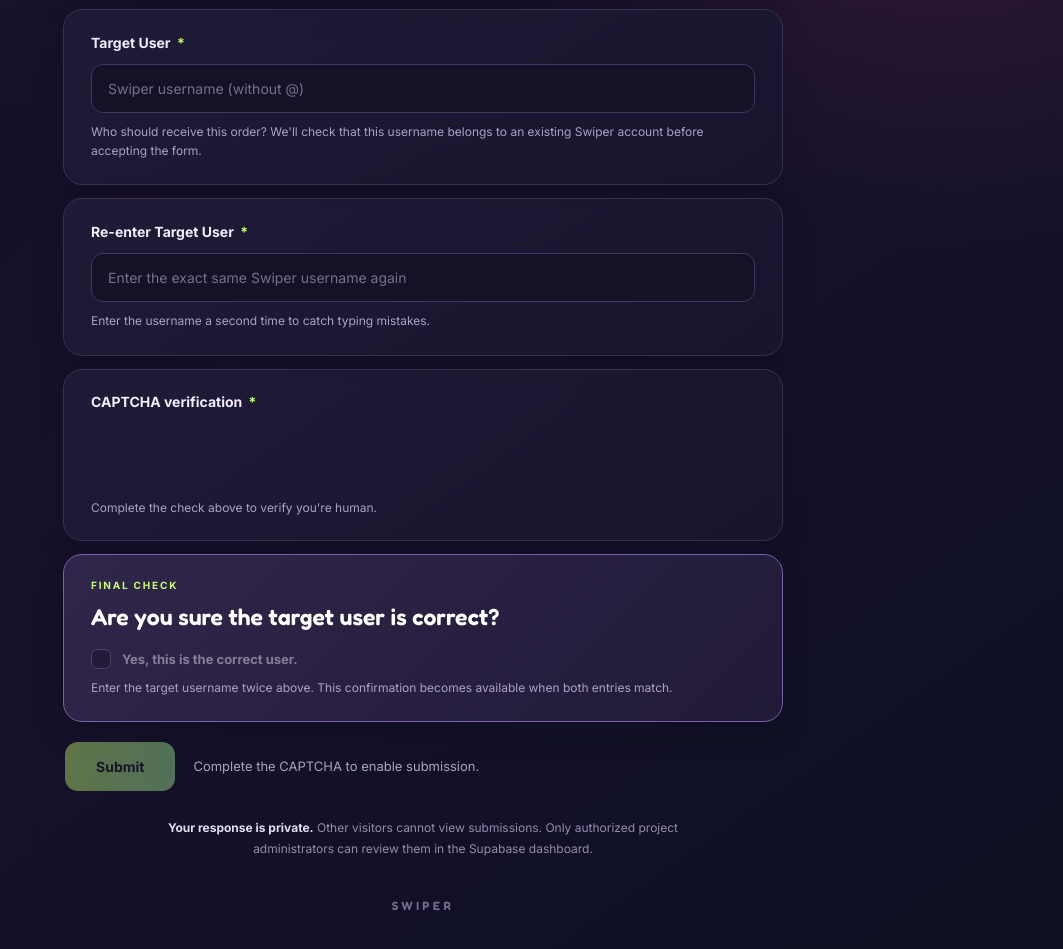
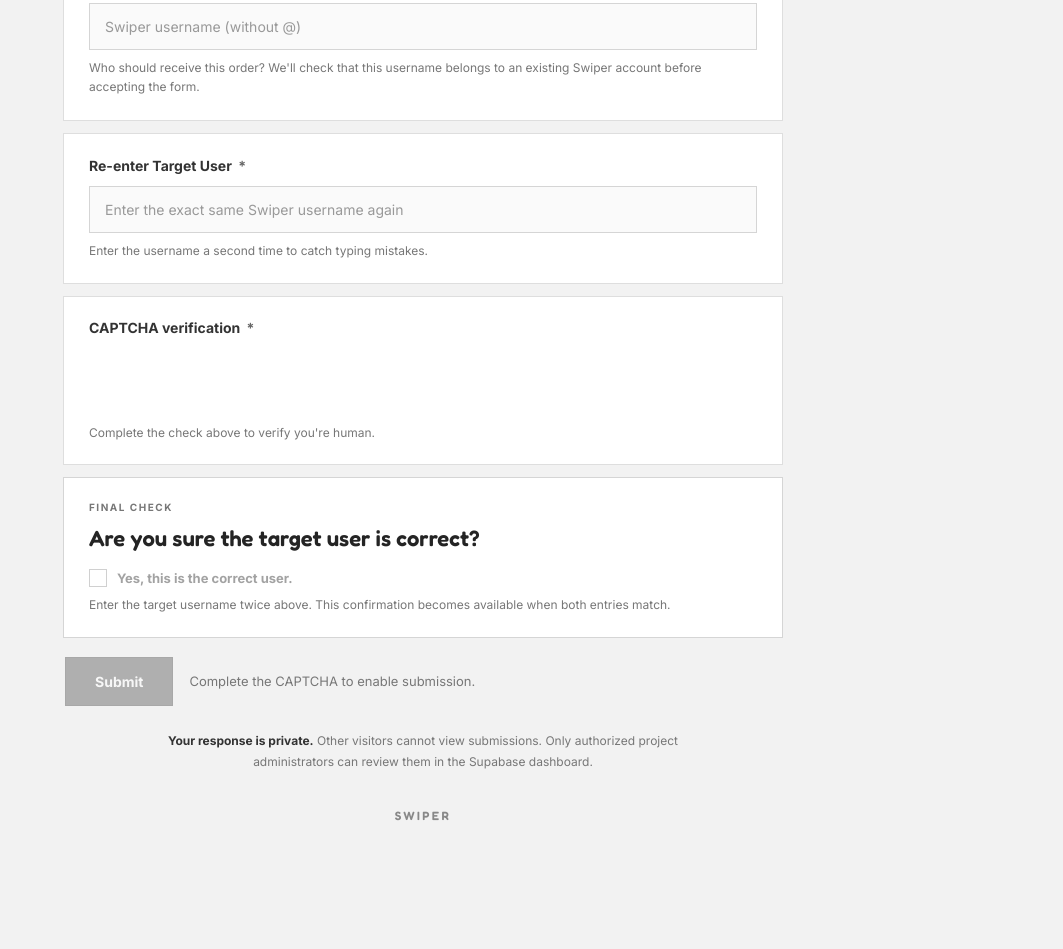
Before and after one commit to playswiper/Redeem, a plain HTML site: page index.html in a window 1280 px wide. Shown: the part 779-1728 px from the top of the page, without its empty margins (217-1280 px from the left). After the commit the page ends 1662 px from the top, so only its background shows below. Drawn offline with Linux system fonts and the light colour scheme.

Commit message:
Remove purple styling and decorative circles; enforce grayscale

```diff
--- a/index.html
+++ b/index.html
@@ -3,59 +3,61 @@
 <head>
   <meta charset="utf-8">
   <meta name="viewport" content="width=device-width,initial-scale=1">
-  <meta name="theme-color" content="#f5f1e8">
+  <meta name="theme-color" content="#f3f3f3">
   <meta name="description" content="Submit your Swiper order details securely.">
   <title>Swiper — Redeem an Order</title>
   <link rel="preconnect" href="https://challenges.cloudflare.com">
   <link href="https://fonts.googleapis.com/css2?family=Fredoka:wght@400;500;600;700&family=Inter:wght@400;500;600;700&display=swap" rel="stylesheet">
   <script src="https://challenges.cloudflare.com/turnstile/v0/api.js" defer></script>
   <style>
-:root{color-scheme:dark;--bg:#100d20;--panel:#1b1730;--ink:#f8f5ff;--muted:#aaa2c5;--line:#393052;--purple:#9b78ff;--pink:#ff70bd;--lime:#c8ff70;--field:#151127}
-*{box-sizing:border-box}html{scroll-behavior:smooth}
-body{margin:0;min-height:100vh;padding:48px 18px 64px;background:radial-gradient(ellipse at 12% 8%,#543b8a55,transparent 34%),radial-gradient(ellipse at 92% 28%,#9b367444,transparent 30%),linear-gradient(145deg,#100d20,#17112b 55%,#0d1023);color:var(--ink);font-family:Inter,Arial,sans-serif;overflow-x:hidden}
-body:before,body:after{content:"";position:fixed;z-index:-1;pointer-events:none;border-radius:50%;filter:blur(2px);animation:float 12s ease-in-out infinite}
-body:before{width:260px;height:260px;left:-120px;bottom:8%;background:#9b78ff18;border:1px solid #bba4ff20}
-body:after{width:190px;height:190px;right:-80px;top:14%;background:#ff70bd16;border:1px solid #ff9bd526;animation-delay:-5s}
-@keyframes float{0%,100%{transform:translate3d(0,0,0) rotate(0)}50%{transform:translate3d(22px,-24px,0) rotate(12deg)}}
-@keyframes rise{from{opacity:0;transform:translateY(22px) scale(.985)}to{opacity:1;transform:translateY(0) scale(1)}}
-@keyframes shimmer{0%{background-position:0% 50%}100%{background-position:200% 50%}}
-@keyframes pulse{0%,100%{box-shadow:0 0 0 0 #c8ff7028}50%{box-shadow:0 0 0 8px #c8ff7000}}
+:root{color-scheme:light;--ink:#242424;--muted:#737373;--line:#dedede;--panel:#fff;--field:#fafafa;--accent:#555}
+*{box-sizing:border-box}
+html{scroll-behavior:smooth}
+body{margin:0;min-height:100vh;padding:44px 18px 60px;background:#f2f2f2;color:var(--ink);font-family:Inter,Arial,sans-serif;overflow-x:hidden}
 .shell{width:min(100%,720px);margin:0 auto}
-.shell>.card:first-child{position:relative;overflow:hidden;border:1px solid #6e5c9b70;border-radius:30px;background:linear-gradient(135deg,#302451 0%,#211936 56%,#39214c 100%);box-shadow:0 24px 80px #05030d80;margin-bottom:22px;animation:rise .65s cubic-bezier(.2,.8,.2,1) both}
-.shell>.card:first-child:before{content:"✦  ·  ✧       ✦";position:absolute;right:28px;top:25px;color:#d8c9ff55;font-size:20px;letter-spacing:14px;animation:float 7s ease-in-out infinite}
-.shell>.card:first-child:after{content:"";position:absolute;width:250px;height:250px;right:-92px;bottom:-158px;border:1px solid #c9b3ff38;border-radius:50%;box-shadow:0 0 0 25px #c9b3ff08,0 0 0 52px #c9b3ff06}
-.banner{display:none}.intro{padding:42px 40px 38px;position:relative;z-index:1}
-.eyebrow{display:inline-flex;align-items:center;gap:9px;border:1px solid #c8ff7050;border-radius:999px;padding:8px 13px;background:#c8ff7012;color:var(--lime);font-size:10px;font-weight:800;letter-spacing:.16em;text-transform:uppercase}
-.eyebrow:before{content:"";width:7px;height:7px;border-radius:50%;background:var(--lime);box-shadow:0 0 12px var(--lime);animation:pulse 2s infinite}
-h1{font:600 clamp(36px,7vw,52px)/1.03 Fredoka,Inter,sans-serif;letter-spacing:-.035em;color:#fff;margin:23px 0 13px;max-width:520px}
-.intro p{color:#c9c0df;line-height:1.75;margin:0;font-size:14px;max-width:520px}.required-note{font-size:12px!important;color:#a89acb!important;margin-top:22px!important}
-form{display:grid;gap:13px}
-.field,.captcha{background:linear-gradient(145deg,#211b38ed,#19152ded);border:1px solid var(--line);border-radius:19px;box-shadow:0 12px 30px #05030d25;margin:0;position:relative;animation:rise .6s both;transition:border-color .2s,transform .2s,box-shadow .2s}
-.field:nth-of-type(1){animation-delay:.06s}.field:nth-of-type(2){animation-delay:.12s}.field:nth-of-type(3){animation-delay:.18s}.field:nth-of-type(4){animation-delay:.24s}.field:nth-of-type(5){animation-delay:.3s}.captcha{animation-delay:.36s}
-.field:hover,.captcha:hover{border-color:#8069b7;transform:translateY(-2px);box-shadow:0 16px 34px #05030d40}.field{padding:24px 27px}
-label{display:block;font-size:14px;font-weight:700;margin-bottom:13px;color:#f2edff}.required{color:var(--lime);margin-left:3px}
-input{width:100%;border:1px solid #42375e;border-radius:12px;padding:15px 16px;font:14px Inter,Arial,sans-serif;outline:none;background:var(--field);color:var(--ink);transition:border-color .18s,box-shadow .18s,background .18s}
-input:focus{border-color:var(--purple);background:#1c1730;box-shadow:0 0 0 4px #9b78ff20,0 0 24px #9b78ff10}input::placeholder{color:#77708e}
-.hint{font-size:12px;color:var(--muted);margin:10px 0 0;line-height:1.55}
-.captcha{padding:23px 27px}.captcha label{margin-bottom:14px}
-.final-check{border-color:#7761a8;background:linear-gradient(135deg,#30264b,#211a37);transition:opacity .2s,border-color .2s,box-shadow .2s}
-.final-check.is-ready{border-color:#c8ff70;box-shadow:0 0 0 1px #c8ff7030,0 14px 36px #05030d45}
-.confirm-kicker{font-size:10px;letter-spacing:.18em;font-weight:800;color:var(--lime);margin-bottom:12px}
-.confirm-question{font:600 23px/1.25 Fredoka,Inter,sans-serif;color:#fff;margin:0 0 17px;overflow-wrap:anywhere}
-.confirm-label{display:flex;align-items:center;gap:11px;font-size:13px!important;margin:0!important;cursor:pointer}
-.confirm-label input{appearance:none;flex:0 0 20px;width:20px;height:20px;margin:0;padding:0;border:1px solid #746493;border-radius:6px;background:#151127;cursor:pointer}
-.confirm-label input:checked{background:var(--lime);border-color:var(--lime)}
-.confirm-label input:checked:after{content:"✓";display:block;color:#1b2030;text-align:center;font-weight:900;line-height:18px}
+.shell>.card:first-child{border:1px solid #dedede;background:#fff;margin-bottom:20px;animation:fade-in .35s ease both}
+.intro{padding:38px 36px}
+h1{font:600 clamp(34px,7vw,48px)/1.08 Fredoka,Inter,sans-serif;letter-spacing:-.025em;color:#242424;margin:0 0 12px}
+.intro p{color:#666;line-height:1.7;margin:0;font-size:14px;max-width:540px}
+.required-note{font-size:12px!important;color:#777!important;margin-top:20px!important}
+form{display:grid;gap:12px}
+.field,.captcha{background:#fff;border:1px solid #dedede;margin:0;position:relative;animation:fade-in .35s ease both;transition:border-color .15s}
+.field{padding:23px 25px}
+.field:hover,.captcha:hover{border-color:#aaa}
+.field:nth-of-type(1){animation-delay:.03s}.field:nth-of-type(2){animation-delay:.06s}.field:nth-of-type(3){animation-delay:.09s}.field:nth-of-type(4){animation-delay:.12s}.field:nth-of-type(5){animation-delay:.15s}.captcha{animation-delay:.18s}
+label{display:block;font-size:14px;font-weight:700;margin-bottom:12px;color:#333}
+.required{color:#666;margin-left:3px}
+input{width:100%;border:1px solid #d5d5d5;padding:14px 15px;font:14px Inter,Arial,sans-serif;outline:none;background:#fafafa;color:#242424;transition:border-color .15s,box-shadow .15s}
+input:focus{border-color:#777;background:#fff;box-shadow:0 0 0 2px #77777718}
+input::placeholder{color:#999}
+.hint{font-size:12px;color:#777;margin:9px 0 0;line-height:1.55}
+.captcha{padding:22px 25px}
+.captcha label{margin-bottom:13px}
+.final-check{border-color:#d5d5d5;background:#fff;transition:border-color .15s}
+.final-check.is-ready{border-color:#888}
+.confirm-kicker{font-size:10px;letter-spacing:.15em;font-weight:800;color:#777;margin-bottom:11px}
+.confirm-question{font:600 22px/1.3 Fredoka,Inter,sans-serif;color:#242424;margin:0 0 16px;overflow-wrap:anywhere}
+.confirm-label{display:flex;align-items:center;gap:10px;font-size:13px!important;margin:0!important;cursor:pointer}
+.confirm-label input{appearance:none;flex:0 0 18px;width:18px;height:18px;margin:0;padding:0;border:1px solid #999;background:#fff;cursor:pointer}
+.confirm-label input:checked{background:#555;border-color:#555}
+.confirm-label input:checked:after{content:"✓";display:block;color:#fff;text-align:center;font-weight:900;line-height:16px}
 .final-check:not(.is-ready) .confirm-label{opacity:.45;pointer-events:none}
-.turnstile-wrap{min-height:66px;display:flex;align-items:center;overflow:hidden}.captcha-help{font-size:12px;color:#aaa2c5;margin:9px 0 0;line-height:1.5}
-.actions{display:flex;align-items:center;gap:18px;padding:7px 2px 0}
-button{border:0;border-radius:13px;background:linear-gradient(100deg,var(--lime),#a9f5a0,var(--lime));background-size:200% 100%;color:#1b2030;font:800 14px Inter,Arial,sans-serif;padding:16px 31px;cursor:pointer;box-shadow:0 8px 25px #b9ff6d25;transition:filter .15s,transform .15s,box-shadow .15s}
-button:hover:not(:disabled){filter:brightness(1.08);transform:translateY(-3px) scale(1.015);box-shadow:0 13px 32px #b9ff6d35;animation:shimmer 2s linear infinite}button:active:not(:disabled){transform:translateY(0) scale(.985)}button:disabled{opacity:.42;cursor:not-allowed;box-shadow:none}
-.status{font-size:13px;line-height:1.5;color:#aaa2c5;min-height:20px}.status.success{color:var(--lime)}.status.error{color:#ff91a8}
-.privacy{color:#958cad;text-align:center;font-size:12px;line-height:1.75;padding:19px 16px;max-width:590px;margin:7px auto 0}.privacy strong{color:#e3dcf6}
-.brand{font:600 12px Fredoka,sans-serif;letter-spacing:.28em;color:#756b91;text-align:center;margin-top:20px}.cooldown{font-variant-numeric:tabular-nums;font-weight:700}
-@media(max-width:520px){body{padding:25px 13px 44px}.shell>.card:first-child{border-radius:22px;margin-bottom:16px}.intro{padding:31px 23px 29px}.field,.captcha{padding:20px}.actions{align-items:stretch;flex-direction:column;gap:11px}button{width:100%}.status{padding:0 2px}}
-@media(prefers-reduced-motion:reduce){*,*:before,*:after{animation-duration:.01ms!important;animation-iteration-count:1!important;scroll-behavior:auto!important;transition-duration:.01ms!important}}
+.turnstile-wrap{min-height:66px;display:flex;align-items:center;overflow:hidden}
+.captcha-help{font-size:12px;color:#777;margin:9px 0 0;line-height:1.5}
+.actions{display:flex;align-items:center;gap:16px;padding:7px 2px 0}
+button{border:1px solid #444;background:#555;color:#fff;font:700 14px Inter,Arial,sans-serif;padding:15px 29px;cursor:pointer;transition:background .15s,border-color .15s}
+button:hover:not(:disabled){background:#333;border-color:#333}
+button:active:not(:disabled){background:#222}
+button:disabled{opacity:.42;cursor:not-allowed}
+.status{font-size:13px;line-height:1.5;color:#777;min-height:20px}
+.status.success{color:#426b50}.status.error{color:#a34d4d}
+.privacy{color:#777;text-align:center;font-size:12px;line-height:1.7;padding:18px 14px;max-width:590px;margin:7px auto 0}
+.privacy strong{color:#333}
+.brand{font:600 12px Fredoka,sans-serif;letter-spacing:.2em;color:#888;text-align:center;margin-top:18px}
+.cooldown{font-variant-numeric:tabular-nums;font-weight:700}
+@keyframes fade-in{from{opacity:0;transform:translateY(7px)}to{opacity:1;transform:translateY(0)}}
+@media(max-width:520px){body{padding:24px 13px 40px}.intro{padding:29px 22px}.field,.captcha{padding:19px}.actions{align-items:stretch;flex-direction:column;gap:10px}button{width:100%}.status{padding:0 2px}}
+@media(prefers-reduced-motion:reduce){*,*:before,*:after{animation:none!important;scroll-behavior:auto!important;transition:none!important}}
 </style>
 </head>
 <body>
```
